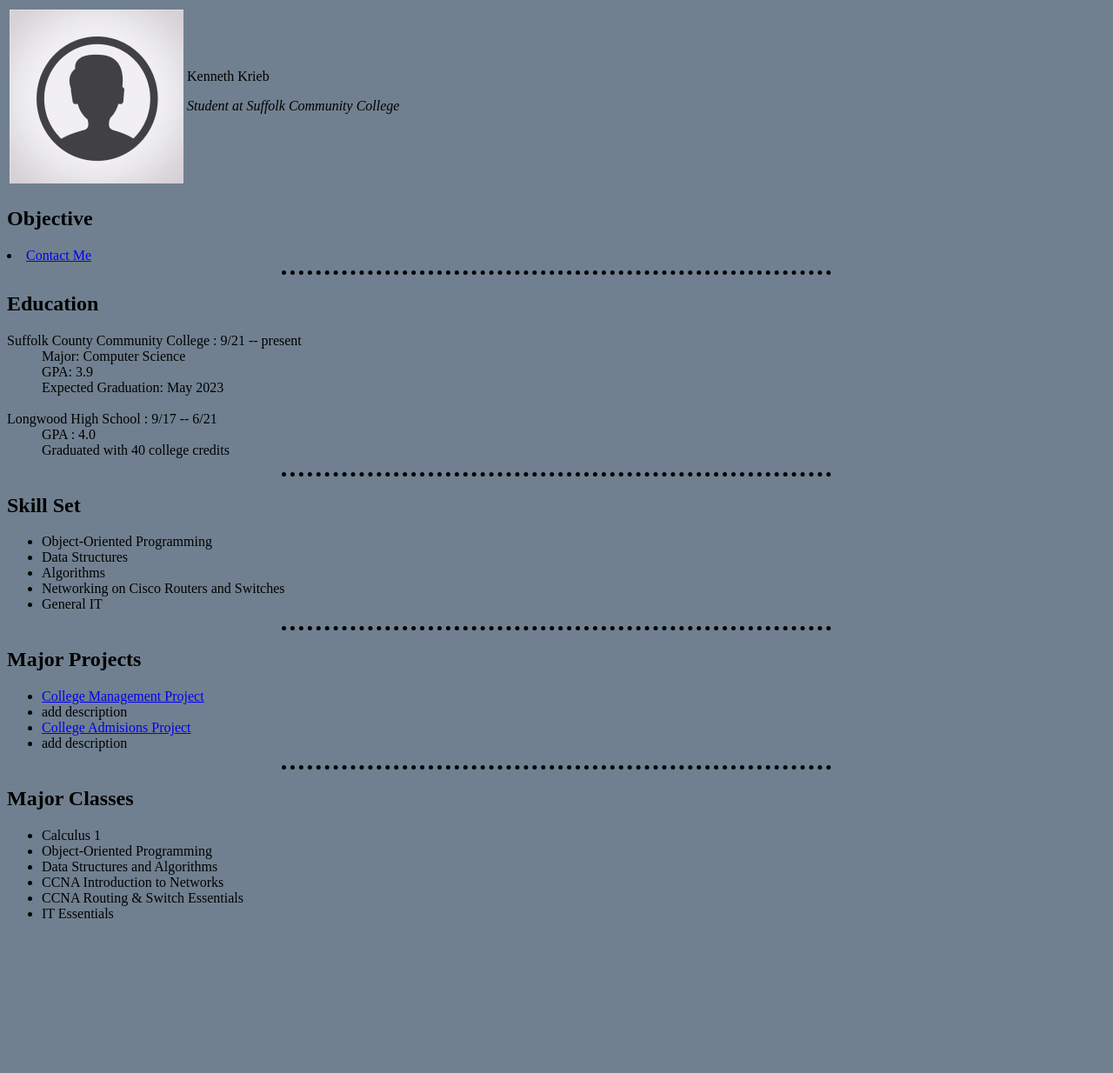
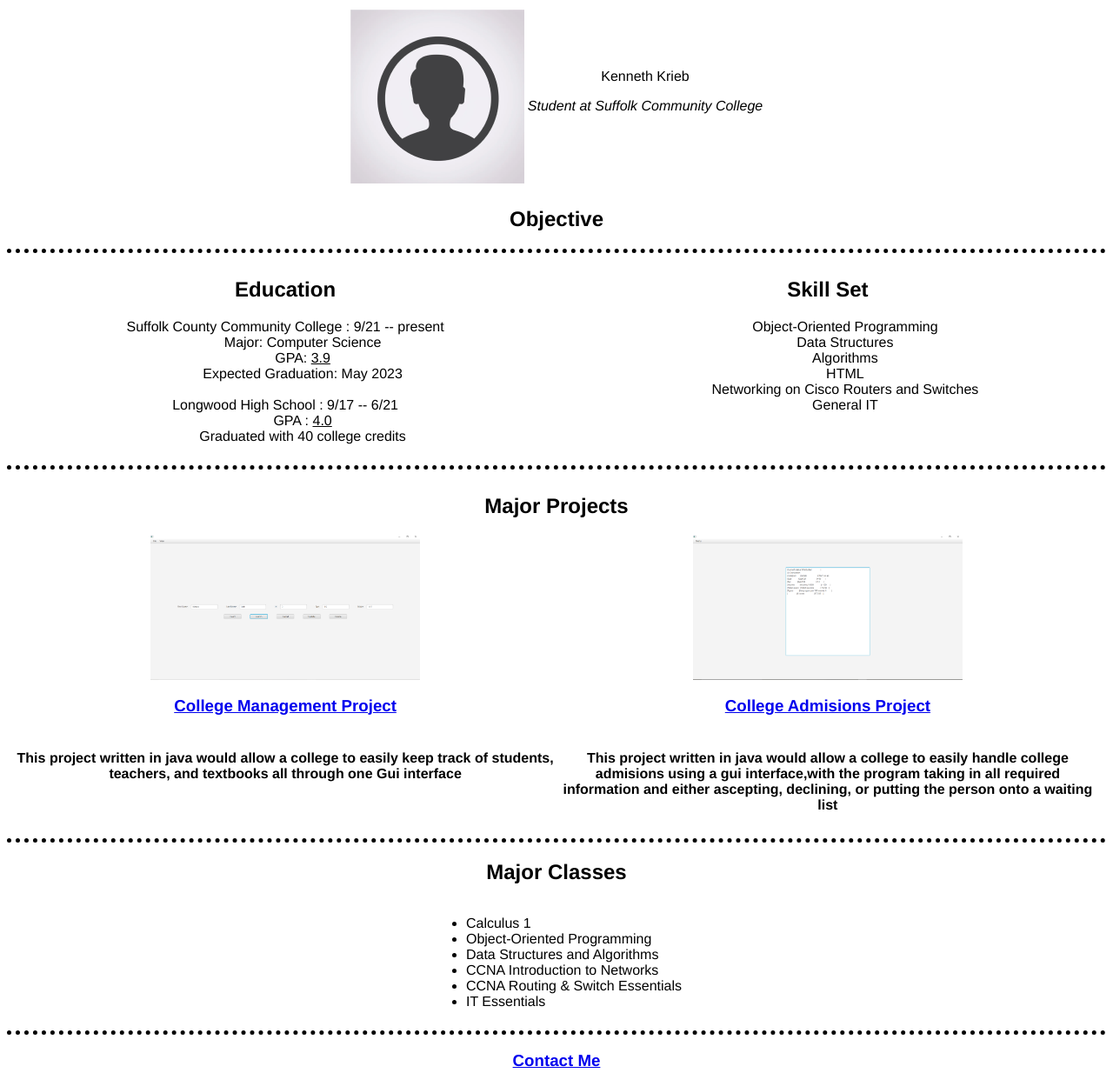
Before and after one commit to Kennethk2103/CVWebsite, a plain HTML site: page index.html in a window 1280 px wide. Shown: the whole page at 87% size. Before the commit the page ends 1076 px from the top, so only its background shows below. Drawn offline with Linux system fonts and the light colour scheme.

Commit message:
alot of changes

```diff
--- a/css/styles.css
+++ b/css/styles.css
@@ -1,10 +1,52 @@
 
 body {
-    background-color:slategrey;
+    background-color : white;
+    text-align: center;
+    color : black;
+    font-family: Helvetica, Arial, sans-serif;
+
 }
 hr {
     border-color: black;
     border-style: dotted none none;
     border-width: 5px;
+    width: 100%;
+}
+.Gpa{
+    text-decoration: underline;
+}
+
+h4{
+    display:inline-block;
+
+}
+table{
+    margin: 0 auto 0 auto;
+}
+
+ul{
+    display:inline-block;
+    text-align: left;
+}
+
+.Project_Img {
+
     width: 50%;
+    height: 50%;
+    display:inline-block;
+    vertical-align: text-top;
+
 }
+
+.Project_Div{
+    height: 50%;
+    width: 49%;
+    display: inline-block;
+    vertical-align: text-top;
+
+}
+
+.MajorProjectsClass{
+    display: inline-block;
+
+}
--- a/index.html
+++ b/index.html
@@ -2,10 +2,12 @@
 <html>
     <head>
         <meta charset="utf-8">
-        <title>Kenneth Personal Site</title>
+        <title>Kenneth Krieb</title>
         <link rel="stylesheet" href="css/styles.css">
+        <link rel="icon" href="favicon.ico">
     </head>
     <body >
+        <div class="AboutMeClass">
             <table>
                 <tr>
                     <td>
@@ -24,45 +26,77 @@
 
 
 
+
            </p>
-       <li><a href="contact.html" >Contact Me</a></li>
+
+        </div>
+
        <hr>
+       <div class="Project_Div">
         <h2>
          Education
         </h2>
         <dl>
          <dt>Suffolk County Community College : 9/21 -- present</dt>
          <dd>Major: Computer Science</dd>
-        <dd>GPA: 3.9</dd>
+             <dd>GPA: <span class="Gpa">3.9</span></dd>
              <dd>Expected Graduation: May 2023</dd>
              <br>
              <dt>Longwood High School : 9/17 -- 6/21</dt>
-        <dd>GPA : 4.0</dd>
+             <dd>GPA : <span class="Gpa">4.0</span></dd>
              <dd>Graduated with 40 college credits</dd>
 
             </dl>
-       <hr>
+        </div>
+        <div class="Project_Div">
             <h2>
                 Skill Set
             </h2>
-       <ul>
-        <li>Object-Oriented Programming</li>
-        <li>Data Structures</li>
-        <li>Algorithms</li>
-        <li>Networking on Cisco Routers and Switches</li>
-        <li>General IT</li>
-       </ul>
+             <dl>
+                <dd>Object-Oriented Programming</dd>
+                <dd>Data Structures</dd>
+                <dd>Algorithms</dd>
+                    <dd>HTML</dd>
+                    <dd>Networking on Cisco Routers and Switches</dd>
+                    <dd>General IT</dd>
+            </dl>
+        </div>
+
+
+
+
+
        <hr>
+
+       <div class="MajorProjectsClass">
         <h2>
             Major Projects
         </h2>
-       <ul>
-        <li><a href="https://github.com/Kennethk2103/College-Management-Project" >College Management Project</a></li>
-        <li>add description</li>
-        <li><a href="https://github.com/Kennethk2103/College-Admissions-Project">College Admisions Project</a></li>
-        <li>add description</li>
-       </ul>
+
+
+        <div class="Project_Div">
+                        <img src="project cse 148.PNG" class="Project_Img" alt="Photo of college Management Project" >
+
+                        <h3><a href="https://github.com/Kennethk2103/College-Management-Project" >College Management Project</a></h3>
+                        <h4>This project written in java would allow a college to easily keep track of students, teachers, and textbooks all through one Gui interface</h4>
+                    </div>
+
+                    <div class="Project_Div">
+                        <img src="project cse 218.PNG" class="Project_Img" alt="Photo of College Admisions Project">
+                        <h3><a href="https://github.com/Kennethk2103/College-Admissions-Project">College Admisions Project</a></h3>
+                        <h4>This project written in java would allow a college to easily handle college admisions using a gui interface,with the program taking in all required information and either ascepting, declining, or putting the person onto a waiting list</h4>
+                    </div>
+
+
+
+
+        </div>
+
+
+
        <hr>
+
+       <div class="MajorCoursesClass">
         <h2>
             Major Classes
            </h2>
@@ -86,6 +120,11 @@
             </li>
 
            </ul>
+       </div>
+       <hr>
+       <h3><a href="contact.html">Contact Me</a></h3>
+
+
 
 
 
```
Also changed, not shown: contact.html (+2 -1 lines), android-chrome-192x192.png (added), android-chrome-512x512.png (added), apple-touch-icon.png (added), favicon-16x16.png (added), favicon-32x32.png (added), favicon.ico (added), project cse 148.PNG (added), project cse 218.PNG (added), site.webmanifest (added). Lines whose indentation alone changed are shown as unchanged.
